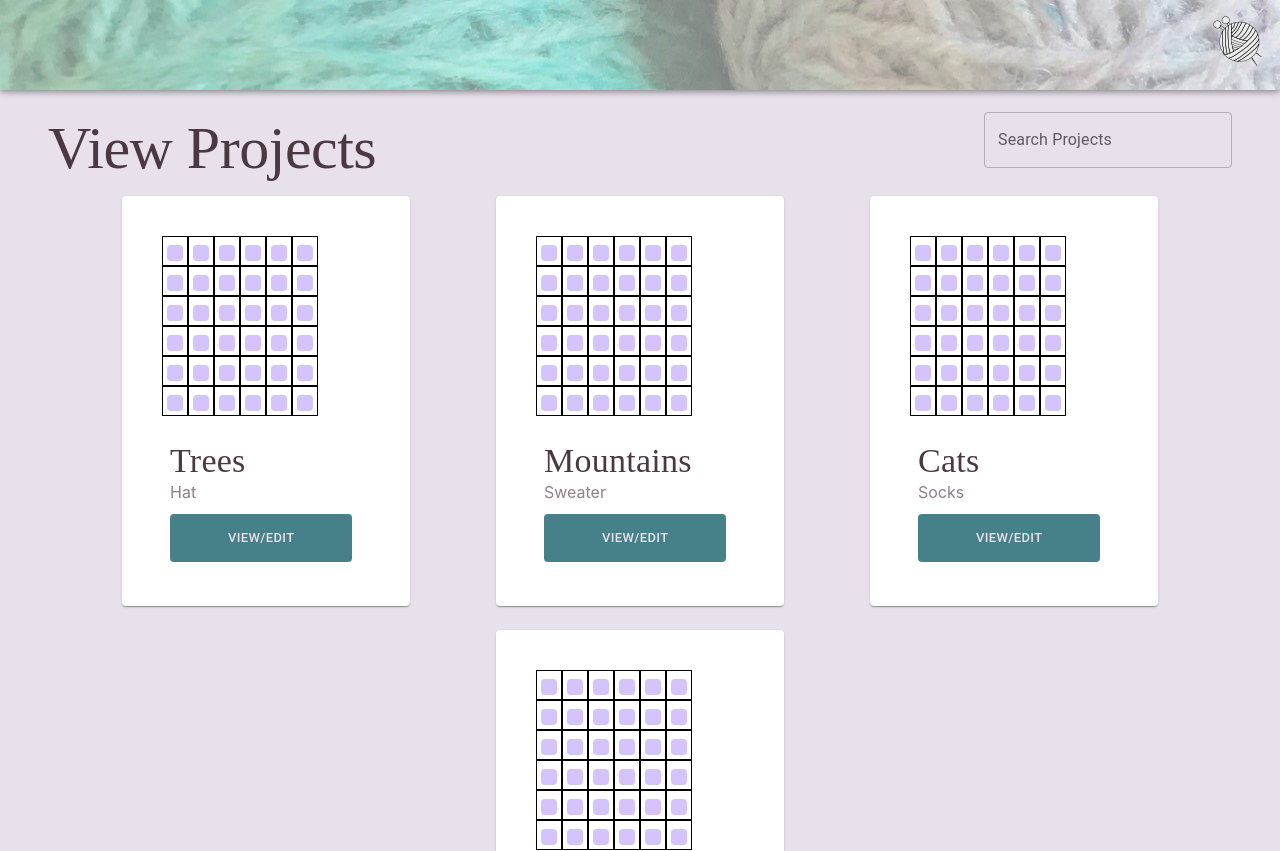
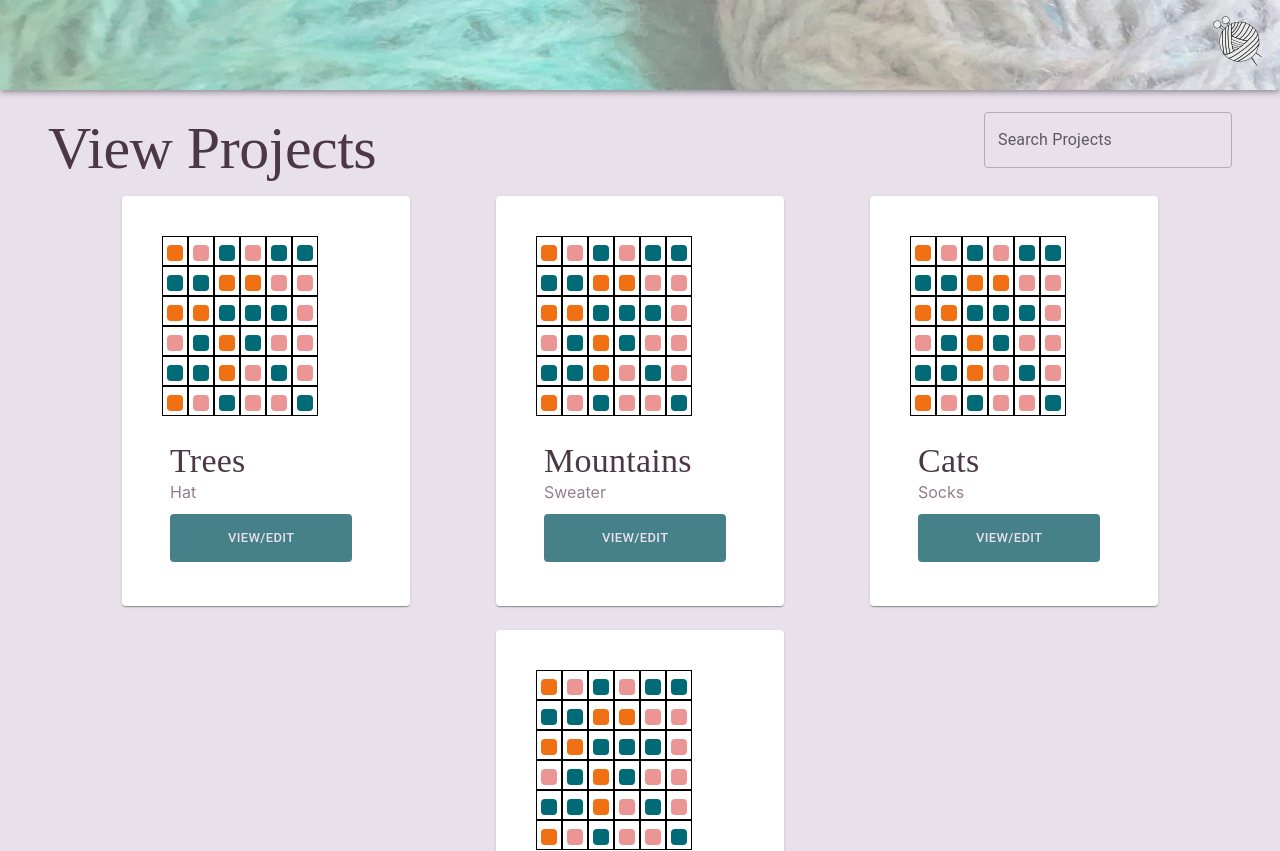
Before and after one commit to IsabelMcIlroy/KnitAndPearl, a React (Create React App) app: page /KnittingProjectManager/ViewProject in a window 1280 px wide. Shown: the top 851 px of the page. Built offline with nearby package versions, Linux system fonts and the light colour scheme; a web font is replaced by a local one.

Commit message:
mock project coloured

```diff
--- a/src/PagesViewProjects/MockData/MiniMockGrid.js
+++ b/src/PagesViewProjects/MockData/MiniMockGrid.js
@@ -1,7 +1,57 @@
 import { Box, Grid } from "@mui/material";
 import { ProjectGridCell } from "../../PagesNewProject/HelperComponents/ProjectGridCell";
 
-export const MiniMockGrid = ({ mockColumns, gridArray }) => {
+export const MiniMockGrid = ({ mockColumns }) => {
+  const gridArray = [
+    [
+      { r: 241, g: 112, b: 19, a: 1 },
+      { r: 0, g: 107, b: 118, a: 1 },
+      { r: 241, g: 112, b: 19, a: 1 },
+      { r: 235, g: 150, b: 148, a: 1 },
+      { r: 0, g: 107, b: 118, a: 1 },
+      { r: 241, g: 112, b: 19, a: 1 },
+    ],
+    [
+      { r: 235, g: 150, b: 148, a: 1 },
+      { r: 0, g: 107, b: 118, a: 1 },
+      { r: 241, g: 112, b: 19, a: 1 },
+      { r: 0, g: 107, b: 118, a: 1 },
+      { r: 0, g: 107, b: 118, a: 1 },
+      { r: 235, g: 150, b: 148, a: 1 },
+    ],
+    [
+      { r: 0, g: 107, b: 118, a: 1 },
+      { r: 241, g: 112, b: 19, a: 1 },
+      { r: 0, g: 107, b: 118, a: 1 },
+      { r: 241, g: 112, b: 19, a: 1 },
+      { r: 241, g: 112, b: 19, a: 1 },
+      { r: 0, g: 107, b: 118, a: 1 },
+    ],
+    [
+      { r: 235, g: 150, b: 148, a: 1 },
+      { r: 241, g: 112, b: 19, a: 1 },
+      { r: 0, g: 107, b: 118, a: 1 },
+      { r: 0, g: 107, b: 118, a: 1 },
+      { r: 235, g: 150, b: 148, a: 1 },
+      { r: 235, g: 150, b: 148, a: 1 },
+    ],
+    [
+      { r: 0, g: 107, b: 118, a: 1 },
+      { r: 235, g: 150, b: 148, a: 1 },
+      { r: 0, g: 107, b: 118, a: 1 },
+      { r: 235, g: 150, b: 148, a: 1 },
+      { r: 0, g: 107, b: 118, a: 1 },
+      { r: 235, g: 150, b: 148, a: 1 },
+    ],
+    [
+      { r: 0, g: 107, b: 118, a: 1 },
+      { r: 235, g: 150, b: 148, a: 1 },
+      { r: 235, g: 150, b: 148, a: 1 },
+      { r: 235, g: 150, b: 148, a: 1 },
+      { r: 235, g: 150, b: 148, a: 1 },
+      { r: 0, g: 107, b: 118, a: 1 },
+    ],
+  ];
   return (
     <Box>
       <Grid
--- a/src/PagesViewProjects/MockData/MockProject.js
+++ b/src/PagesViewProjects/MockData/MockProject.js
@@ -19,52 +19,52 @@ export const MockProject = () => {
   const [background, setBackground] = useState(DEFAULT_COLOR);
   const gridArray = [
     [
-      { r: "212", g: "196", b: "251", a: "1" },
-      { r: "212", g: "196", b: "251", a: "1" },
-      { r: "212", g: "196", b: "251", a: "1" },
-      { r: "212", g: "196", b: "251", a: "1" },
-      { r: "212", g: "196", b: "251", a: "1" },
-      { r: "212", g: "196", b: "251", a: "1" },
+      { r: 241, g: 112, b: 19, a: 1 },
+      { r: 0, g: 107, b: 118, a: 1 },
+      { r: 241, g: 112, b: 19, a: 1 },
+      { r: 235, g: 150, b: 148, a: 1 },
+      { r: 0, g: 107, b: 118, a: 1 },
+      { r: 241, g: 112, b: 19, a: 1 },
     ],
     [
-      { r: "212", g: "196", b: "251", a: "1" },
-      { r: "212", g: "196", b: "251", a: "1" },
-      { r: "212", g: "196", b: "251", a: "1" },
-      { r: "212", g: "196", b: "251", a: "1" },
-      { r: "212", g: "196", b: "251", a: "1" },
-      { r: "212", g: "196", b: "251", a: "1" },
+      { r: 235, g: 150, b: 148, a: 1 },
+      { r: 0, g: 107, b: 118, a: 1 },
+      { r: 241, g: 112, b: 19, a: 1 },
+      { r: 0, g: 107, b: 118, a: 1 },
+      { r: 0, g: 107, b: 118, a: 1 },
+      { r: 235, g: 150, b: 148, a: 1 },
     ],
     [
-      { r: "212", g: "196", b: "251", a: "1" },
-      { r: "212", g: "196", b: "251", a: "1" },
-      { r: "212", g: "196", b: "251", a: "1" },
-      { r: "212", g: "196", b: "251", a: "1" },
-      { r: "212", g: "196", b: "251", a: "1" },
-      { r: "212", g: "196", b: "251", a: "1" },
+      { r: 0, g: 107, b: 118, a: 1 },
+      { r: 241, g: 112, b: 19, a: 1 },
+      { r: 0, g: 107, b: 118, a: 1 },
+      { r: 241, g: 112, b: 19, a: 1 },
+      { r: 241, g: 112, b: 19, a: 1 },
+      { r: 0, g: 107, b: 118, a: 1 },
     ],
     [
-      { r: "212", g: "196", b: "251", a: "1" },
-      { r: "212", g: "196", b: "251", a: "1" },
-      { r: "212", g: "196", b: "251", a: "1" },
-      { r: "212", g: "196", b: "251", a: "1" },
-      { r: "212", g: "196", b: "251", a: "1" },
-      { r: "212", g: "196", b: "251", a: "1" },
+      { r: 235, g: 150, b: 148, a: 1 },
+      { r: 241, g: 112, b: 19, a: 1 },
+      { r: 0, g: 107, b: 118, a: 1 },
+      { r: 0, g: 107, b: 118, a: 1 },
+      { r: 235, g: 150, b: 148, a: 1 },
+      { r: 235, g: 150, b: 148, a: 1 },
     ],
     [
-      { r: "212", g: "196", b: "251", a: "1" },
-      { r: "212", g: "196", b: "251", a: "1" },
-      { r: "212", g: "196", b: "251", a: "1" },
-      { r: "212", g: "196", b: "251", a: "1" },
-      { r: "212", g: "196", b: "251", a: "1" },
-      { r: "212", g: "196", b: "251", a: "1" },
+      { r: 0, g: 107, b: 118, a: 1 },
+      { r: 235, g: 150, b: 148, a: 1 },
+      { r: 0, g: 107, b: 118, a: 1 },
+      { r: 235, g: 150, b: 148, a: 1 },
+      { r: 0, g: 107, b: 118, a: 1 },
+      { r: 235, g: 150, b: 148, a: 1 },
     ],
     [
-      { r: "212", g: "196", b: "251", a: "1" },
-      { r: "212", g: "196", b: "251", a: "1" },
-      { r: "212", g: "196", b: "251", a: "1" },
-      { r: "212", g: "196", b: "251", a: "1" },
-      { r: "212", g: "196", b: "251", a: "1" },
-      { r: "212", g: "196", b: "251", a: "1" },
+      { r: 0, g: 107, b: 118, a: 1 },
+      { r: 235, g: 150, b: 148, a: 1 },
+      { r: 235, g: 150, b: 148, a: 1 },
+      { r: 235, g: 150, b: 148, a: 1 },
+      { r: 235, g: 150, b: 148, a: 1 },
+      { r: 0, g: 107, b: 118, a: 1 },
     ],
   ];
   const [gridColors, setGridColors] = useState(gridArray);
```
